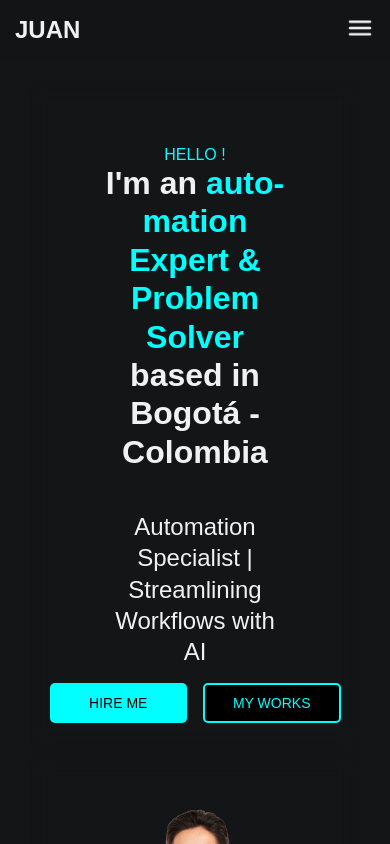
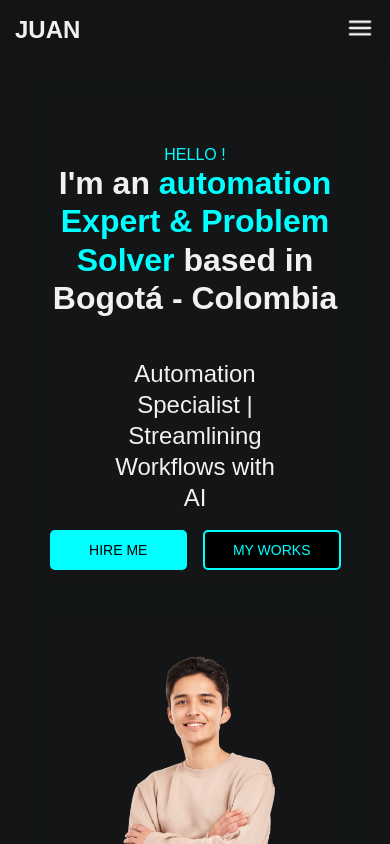
Before and after one commit to juanchovg1/mi-portafolio-frontend, a React (Vite) app: page / in a window 390 px wide. Shown: the top 844 px of the page. Built offline with nearby package versions, Linux system fonts and the light colour scheme.

Commit message:
Refine margin settings in ProfileSection styles for improved layout consistency

```diff
--- a/src/styles/components/ProfileSection.css
+++ b/src/styles/components/ProfileSection.css
@@ -52,8 +52,7 @@
     font-size: clamp(32px, 5vw, 56px);
     color: #f1f1f1;
     margin-top: 0px;
-    margin-bottom: 10px;
-    max-width: 70%;
+    margin-bottom: 0px;
     box-sizing: border-box;
     line-height: 1.2;
 }
@@ -158,7 +157,7 @@
     }
 
     .name-text {
-        margin-bottom: 30px;
+        margin-bottom: 0px;
     }
 }
 
@@ -190,7 +189,7 @@
     .name-text {
         margin-bottom: 40px;
         font-size: 32px;
-        padding: 0 10px;
+        padding: 0 0px;
     }
 
     .description-text {
```
